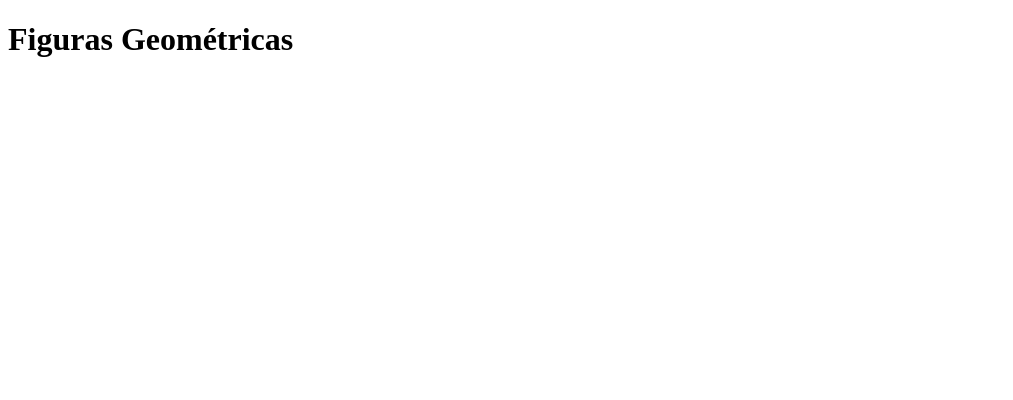
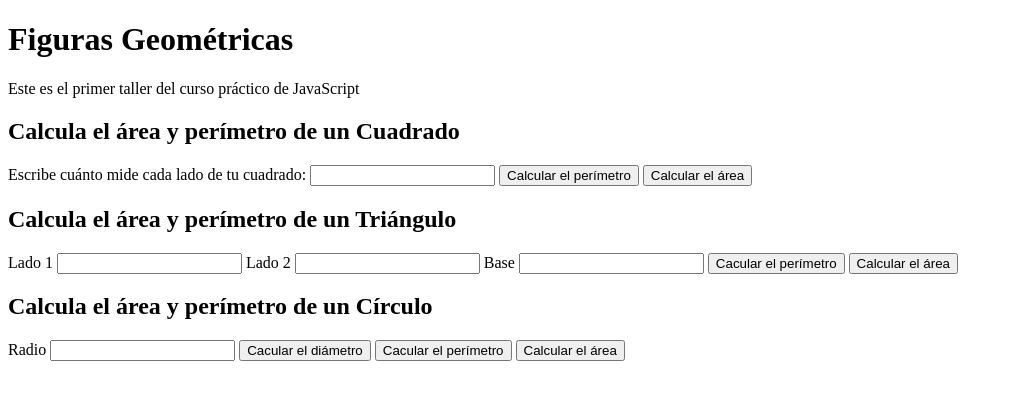
Before and after one commit to jpmjim/CPracticoJS, a plain HTML site: page figuras.html in a window 1280 px wide. Shown: the whole page, without its empty margins (0-1013 px from the left). Drawn offline with Linux system fonts and the light colour scheme.

Commit message:
Taller #1 Part 3 Interactuando JS con HTML, terminando el reto del triangulo y circulo

```diff
--- a/figuras.html
+++ b/figuras.html
@@ -8,9 +8,62 @@
     <link rel="shortcut icon" href="./images/icons8-javascript.svg" type="image/x-icon">
   </head>
   <body>
-    <h1>
-      Figuras Geométricas
-    </h1>
+    <header>
+      <h1>
+        Figuras Geométricas
+      </h1>
+      <p>Este es el primer taller del curso práctico de JavaScript</p>
+    </header>
+    <main>
+      <section class="square">
+        <h2>Calcula el área y perímetro de un Cuadrado</h2>
+        <form action="" class="square__form">
+          <label for="square__input">
+            Escribe cuánto mide cada lado de tu cuadrado:
+          </label>
+          <input id="square__input" type="number"/>
+          <button type="button" onclick="calcularPerimetroCuadrado()">
+            Calcular el perímetro
+          </button>
+          <button type="button" onclick="calcularAreaCuadrado()">
+            Calcular el área
+          </button>
+        </form>
+      </section>
+      <section class="triangle">
+        <h2>Calcula el área y perímetro de un Triángulo</h2>
+        <form action="" class="triangle__form">
+          <label for="triangle__input--side1">Lado 1</label>
+          <input id="triangle__input--side1" type="number">
+          <label for="triangle__input--side2">Lado 2</label>
+          <input id="triangle__input--side2" type="number">
+          <label for="triangle__input--base">Base</label>
+          <input id="triangle__input--base" type="number">
+          <button type="button" onclick="calcularPerimetroTriangulo()">
+            Cacular el perímetro
+          </button>
+          <button type="button" onclick="calcularAreaTriangulo()">
+            Calcular el área
+          </button>
+        </form>
+      </section>
+      <section class="circle">
+        <h2>Calcula el área y perímetro de un Círculo</h2>
+        <form action="" class="circle__form">
+          <label for="circle__radius">Radio</label>
+          <input id="circle__radius" type="number">
+          <button type="button" onclick="calcularDiametroCirculo()">
+            Cacular el diámetro
+          </button>
+          <button type="button" onclick="calcularPerimetroCirculo()">
+            Cacular el perímetro
+          </button>
+          <button type="button" onclick="calcularAreaCirculo()">
+            Calcular el área
+          </button>
+        </form>
+      </section>
+    </main>
     <script src="./figuras.js"></script>
   </body>
 </html>
--- a/figuras.js
+++ b/figuras.js
@@ -25,6 +25,10 @@ function perimetroTriangulo(lado1, lado2, base){
 function areaTriangulo(base, altura){
   return (base * altura) / 2;
 }
+//Altura
+function alturaTriangulo (lado1, lado2, base){
+  return Math.sqrt((base/2) ** 2 + lado1 * lado2 );
+}
 console.groupEnd();
 
 //Círculo
@@ -48,3 +52,66 @@ function areatroCirculo(radio){
   return radio ** 2 * PI;
 }
 console.groupEnd();
+
+//Creamos las funciones para los botones Calcular y Perímetro "Cuadrado"
+//=======================================================================
+function calcularPerimetroCuadrado(){
+  const input = document.getElementById("square__input");
+  const value = input.value;
+
+  const perimetro = perimetroCuadrado(value);
+  alert(perimetro);
+}
+function calcularAreaCuadrado(){
+  const input = document.getElementById("square__input");
+  const value = input.value;
+
+  const area = areaCuadrado(value);
+  alert(area);
+}
+
+//Creamos las funciones para los botones Calcular y Perímetro "Triángulo"
+//=======================================================================
+function calcularPerimetroTriangulo(){
+  const inputside1 = document.getElementById("triangle__input--side1");
+  const value1 = Number(inputside1.value);
+  const inputside2 = document.getElementById("triangle__input--side2");
+  const value2 = Number (inputside2.value);
+  const inputbase = document.getElementById("triangle__input--base");
+  const value3 = Number(inputbase.value);
+  const perimetro = perimetroTriangulo(value1,value2,value3);
+  alert("El perimetro del triangulo es: " + perimetro);
+}
+
+function calcularAreaTriangulo(){
+  const input1 = document.getElementById("triangle__input--side1");
+  const value1 = Number(input1.value);
+  const input2 = document.getElementById("triangle__input--side2");
+  const value2 = Number (input2.value);
+  const input3 = document.getElementById("triangle__input--base");
+  const value3 = Number(input3.value);
+  const altura = alturaTriangulo(value1, value2, value3);
+  const area = areaTriangulo(value3, altura);
+  alert("La altura del triangulo es: " + altura + " El area del triangulo es: " + area);
+}
+
+//Creamos las funciones para los botones Calcular y Perímetro "Triángulo"
+//=======================================================================
+function calcularDiametroCirculo(){
+  const input = document.getElementById("circle__radius");
+  const value = input.value;
+  const diametro = diametroCirculo(value);
+  alert ("El diámetro del circulo es: " + diametro);
+}
+function calcularPerimetroCirculo(){
+  const input = document.getElementById("circle__radius");
+  const value = input.value;
+  const perimetro = perimetroCirculo(value);
+  alert("El perimetro del circulo es: " + perimetro);
+}
+function calcularAreaCirculo(){
+  const input = document.getElementById("circle__radius");
+  const value = input.value;
+  const area = areatroCirculo(value);
+  alert("El área del circulo es: " + area);
+}
```
